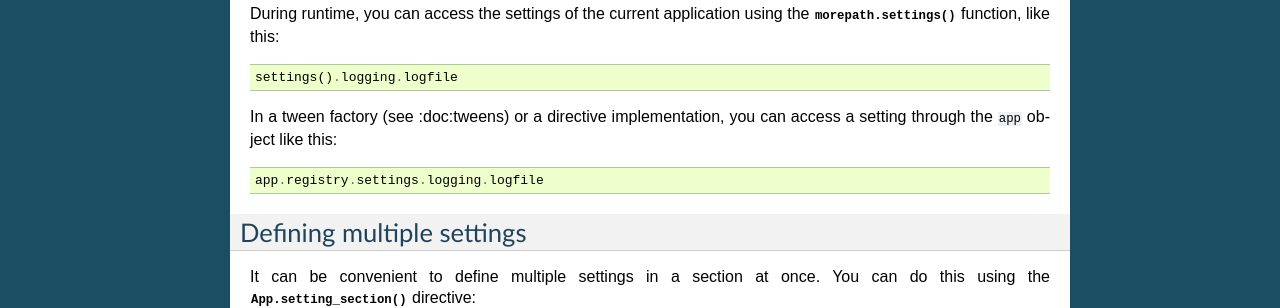
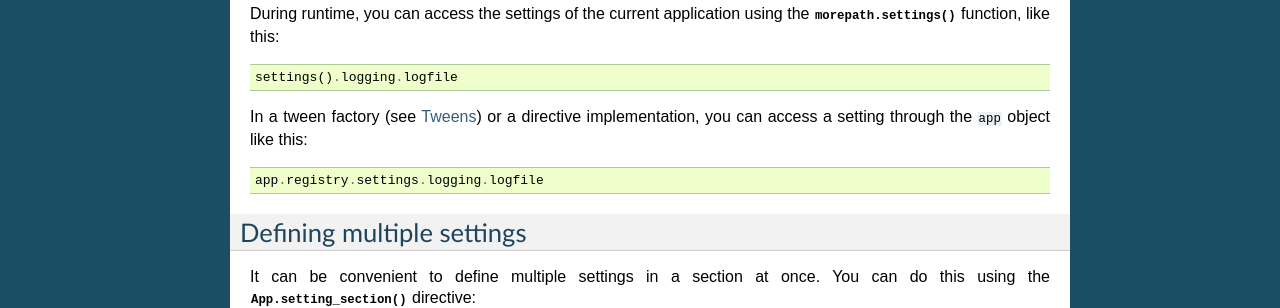
Before and after one commit to morepath/morepath, a Sphinx documentation site: the page built from doc/settings.rst, in a window 1280 px wide. Shown: the part 786-1094 px from the top of the page. Built offline with Sphinx 7.4.7, drawn with Linux system fonts in a browser that asks for light colours.

Commit message:
Fix the link to tweens.

```diff
--- a/doc/settings.rst
+++ b/doc/settings.rst
@@ -52,7 +52,7 @@ using the :func:`morepath.settings` function, like this::
 
   settings().logging.logfile
 
-In a tween factory (see :doc:tweens) or a directive implementation,
+In a tween factory (see :doc:`tweens`) or a directive implementation,
 you can access a setting through the ``app`` object like this::
 
   app.registry.settings.logging.logfile
```
